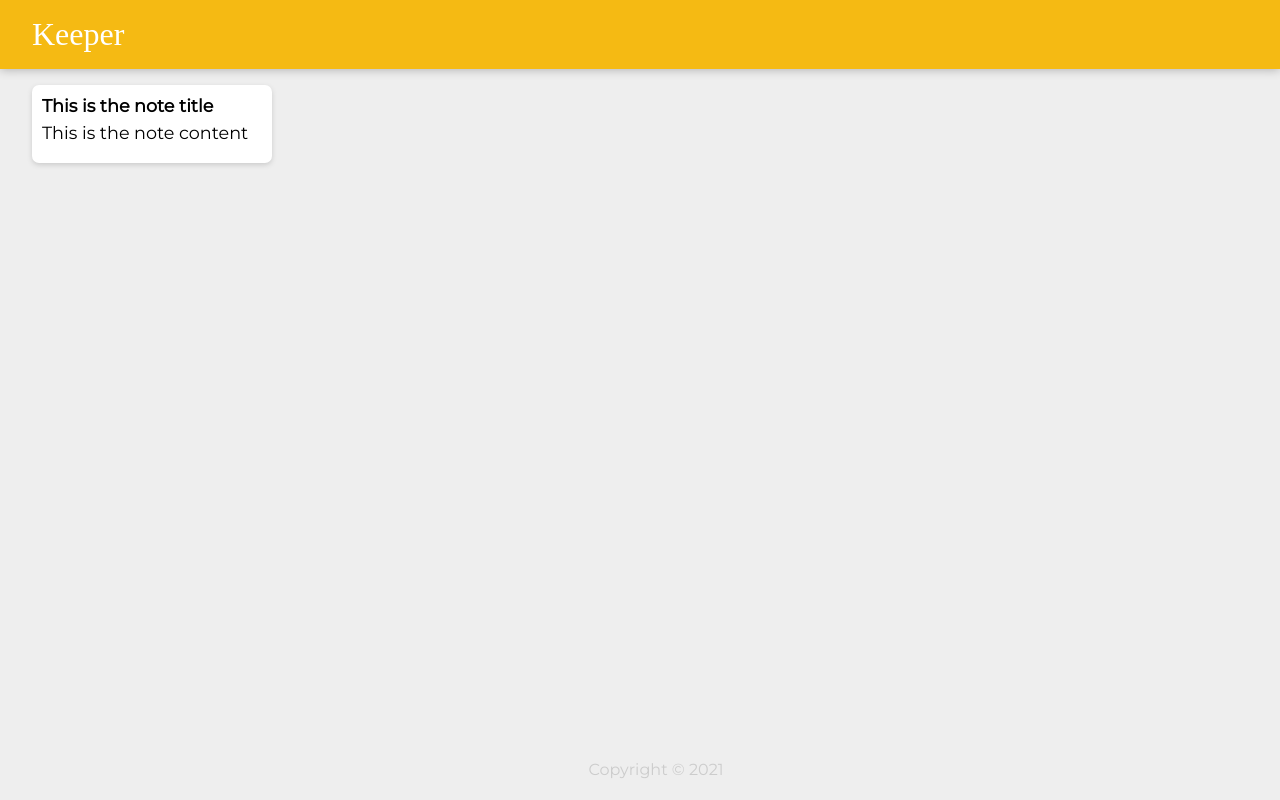
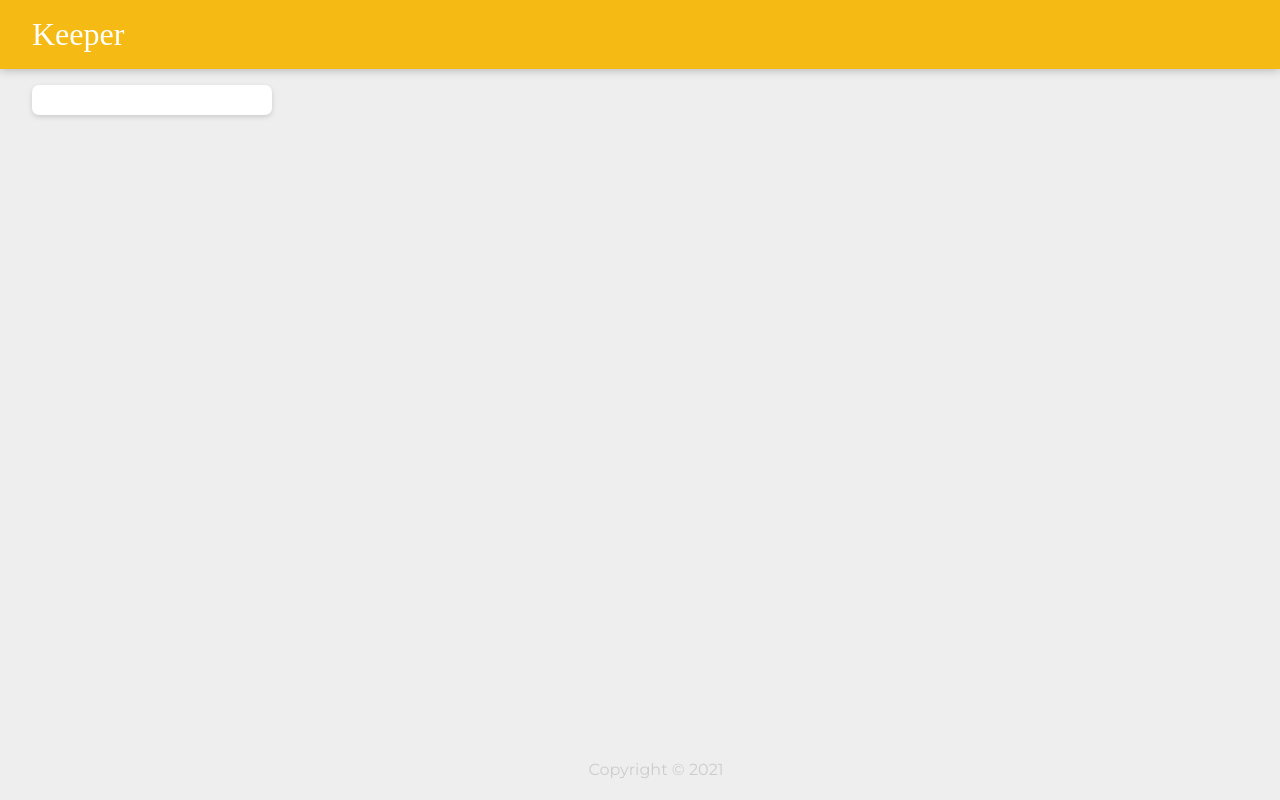
Before and after one commit to apaskhaver/Jokester, a React (Create React App) app: page / in a window 1280 px wide. Built offline with nearby package versions, Linux system fonts and the light colour scheme; a web font is replaced by a local one.

Commit message:
Refactor Note component to take props instead of hardcoded values

```diff
--- a/src/components/Note.jsx
+++ b/src/components/Note.jsx
@@ -1,9 +1,11 @@
+import { NotExtended } from "http-errors";
 import React from "react";
-function Note() {
+
+function Note(props) {
     return(
         <div className="note">
-            <h1>This is the note title</h1>
-            <p>This is the note content</p>
+            <h1>{props.title}</h1>
+            <p>{props.content}</p>
         </div>
     );
 }
```
